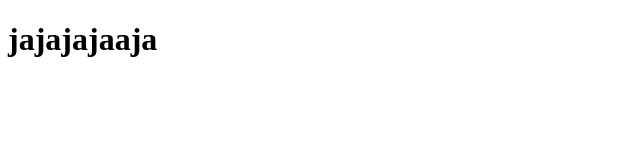
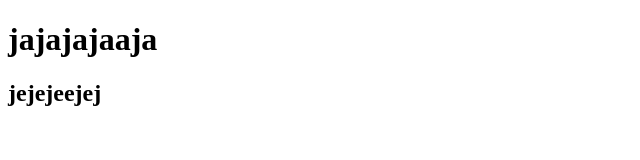
Before and after one commit to Andres-p972023/UTS-POO, a plain HTML site: page index.html in a window 1280 px wide. Shown: the whole page, without its empty margins (0-640 px from the left). Drawn offline with Linux system fonts and the light colour scheme.

Commit message:
html con etiqueta modificada mas H2

```diff
--- a/index.html
+++ b/index.html
@@ -9,6 +9,7 @@
 
     </script>
     <h1>jajajajaaja</h1>
+    <h2>jejejeejej</h2>
 </head>
 <body>
 
```
